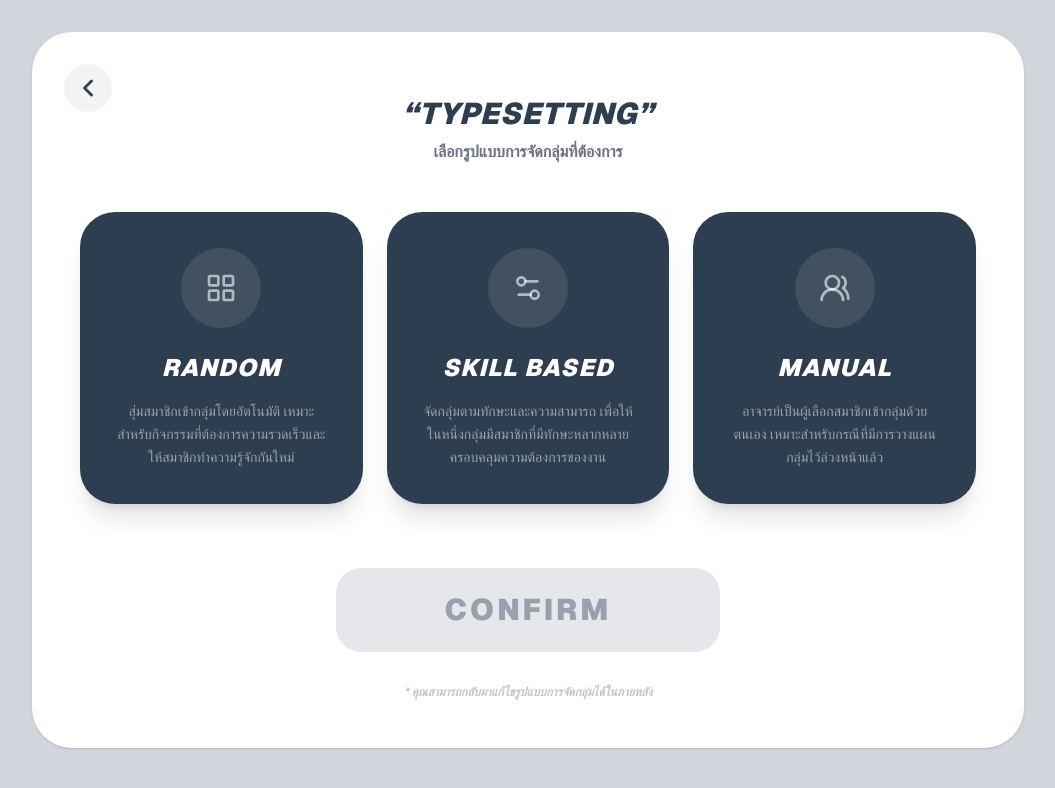
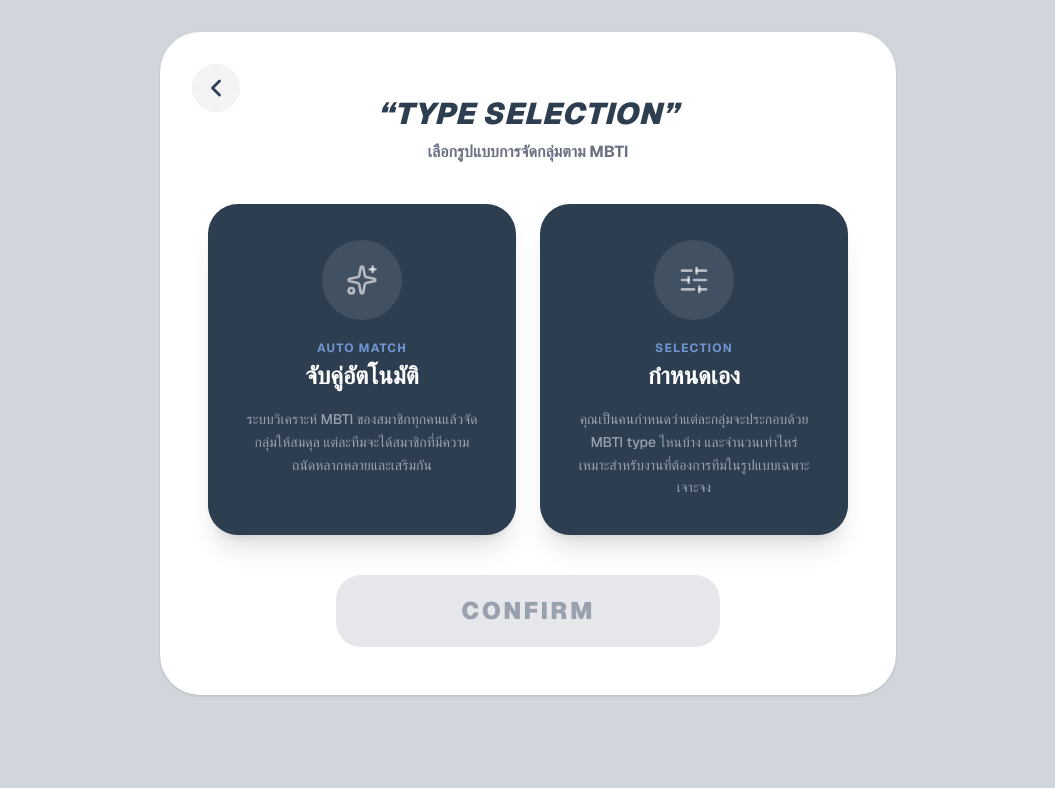
Before and after one commit to Oatto319/FinalProject, a Next.js app: page /create/typeselection in a window 1280 px wide. Shown: the top 788 px of the page, without its empty margins (112-1167 px from the left). Built offline with nearby package versions, Linux system fonts and the light colour scheme.

Commit message:
fix typeselection page

```diff
--- a/app/create/typeselection/page.tsx
+++ b/app/create/typeselection/page.tsx
@@ -1,120 +1,115 @@
 'use client';
 
-import React, { useState, useEffect } from 'react';
+import { useState } from 'react';
 import { useRouter } from 'next/navigation';
-import { ChevronLeft, Settings2, Users2, LayoutGrid, CheckCircle2 } from 'lucide-react';
+import { ChevronLeft, Sparkles, SlidersHorizontal, CheckCircle2 } from 'lucide-react';
 
-export default function TypesettingPage() {
+const MODES = [
+  {
+    id: 'auto',
+    title: 'จับคู่อัตโนมัติ',
+    subtitle: 'AUTO MATCH',
+    description: 'ระบบวิเคราะห์ MBTI ของสมาชิกทุกคนแล้วจัดกลุ่มให้สมดุล แต่ละทีมจะได้สมาชิกที่มีความถนัดหลากหลายและเสริมกัน',
+    icon: <Sparkles className="w-8 h-8" />,
+  },
+  {
+    id: 'selection',
+    title: 'กำหนดเอง',
+    subtitle: 'SELECTION',
+    description: 'คุณเป็นคนกำหนดว่าแต่ละกลุ่มจะประกอบด้วย MBTI type ไหนบ้าง และจำนวนเท่าไหร่ เหมาะสำหรับงานที่ต้องการทีมในรูปแบบเฉพาะเจาะจง',
+    icon: <SlidersHorizontal className="w-8 h-8" />,
+  },
+];
+
+export default function TypeSelectionPage() {
   const router = useRouter();
-  const [user, setUser] = useState<{ name: string; avatarSeed: number } | null>(null);
+  const [selected, setSelected] = useState<string | null>(null);
 
-  useEffect(() => {
-    const raw = localStorage.getItem('currentUser');
-    if (raw) setUser(JSON.parse(raw));
-  }, []);
+  const handleConfirm = () => {
+    if (!selected) return;
+    const raw = localStorage.getItem('pendingRoom');
+    const room = raw ? JSON.parse(raw) : {};
+    localStorage.setItem('pendingRoom', JSON.stringify({ ...room, matchMode: selected }));
 
-  const [selectedSetting, setSelectedSetting] = useState<string | null>(null);
-
-  const settingOptions = [
-    {
-      id: 'random',
-      title: 'RANDOM',
-      description: 'สุ่มสมาชิกเข้ากลุ่มโดยอัตโนมัติ เหมาะสำหรับกิจกรรมที่ต้องการความรวดเร็วและให้สมาชิกทำความรู้จักกันใหม่',
-      icon: <LayoutGrid className="w-8 h-8" />
-    },
-    {
-      id: 'skill',
-      title: 'SKILL BASED',
-      description: 'จัดกลุ่มตามทักษะและความสามารถ เพื่อให้ในหนึ่งกลุ่มมีสมาชิกที่มีทักษะหลากหลายครอบคลุมความต้องการของงาน',
-      icon: <Settings2 className="w-8 h-8" />
-    },
-    {
-      id: 'manual',
-      title: 'MANUAL',
-      description: 'อาจารย์เป็นผู้เลือกสมาชิกเข้ากลุ่มด้วยตนเอง เหมาะสำหรับกรณีที่มีการวางแผนกลุ่มไว้ล่วงหน้าแล้ว',
-      icon: <Users2 className="w-8 h-8" />
+    if (selected === 'selection') {
+      router.push('/create/typesetting');
+    } else {
+      router.push('/create/match');
     }
-  ];
+  };
 
   return (
     <div className="min-h-screen bg-gray-300 font-sans flex flex-col items-center">
-      {/* Main Content Area */}
-      <main className="w-full max-w-5xl mt-8 px-4 pb-12">
-        <div className="bg-white rounded-[40px] p-8 md:p-12 shadow-sm flex flex-col items-center min-h-[600px] relative">
+      <main className="w-full max-w-3xl mt-8 px-4 pb-12">
+        <div className="bg-white rounded-[40px] p-8 md:p-12 shadow-sm flex flex-col items-center min-h-[520px] relative">
 
-          {/* Back Button */}
+          {/* Back */}
           <button
-            onClick={() => router.back()} // เพิ่ม onClick
-            className="absolute left-8 top-8 w-12 h-12 bg-gray-100 rounded-full flex items-center justify-center text-gray-700 hover:bg-gray-200 transition-all active:scale-90">
+            onClick={() => router.back()}
+            className="absolute left-8 top-8 w-12 h-12 bg-gray-100 rounded-full flex items-center justify-center text-gray-700 hover:bg-gray-200 transition-all active:scale-90"
+          >
             <ChevronLeft size={28} strokeWidth={2.5} />
           </button>
 
-          {/* Title Section */}
-          <div className="text-center mt-4 mb-12">
+          {/* Title */}
+          <div className="text-center mt-4 mb-10">
             <h1 className="text-[#2D3E50] text-3xl font-black italic mb-2 tracking-wide uppercase">
-              &ldquo;Typesetting&rdquo;
+              &ldquo;Type Selection&rdquo;
             </h1>
-            <p className="text-gray-500 font-bold">เลือกรูปแบบการจัดกลุ่มที่ต้องการ</p>
+            <p className="text-gray-500 font-bold">เลือกรูปแบบการจัดกลุ่มตาม MBTI</p>
           </div>
 
-          {/* Settings Options Grid */}
-          <div className="w-full max-w-4xl grid grid-cols-1 md:grid-cols-3 gap-6 mb-12">
-            {settingOptions.map((option) => (
+          {/* Mode Cards */}
+          <div className="w-full grid grid-cols-1 md:grid-cols-2 gap-6 mb-10">
+            {MODES.map((mode) => (
               <button
-                key={option.id}
-                onClick={() => setSelectedSetting(option.id)}
+                key={mode.id}
+                onClick={() => setSelected(mode.id)}
                 className={`
-                  bg-[#2D3E50] rounded-[35px] p-8 flex flex-col items-center text-center gap-4 shadow-xl
-                  transition-all duration-300 border-4 relative overflow-hidden group
-                  ${selectedSetting === option.id
+                  bg-[#2D3E50] rounded-[30px] p-8 flex flex-col items-center text-center gap-4 shadow-xl
+                  transition-all duration-300 border-4 relative group
+                  ${selected === mode.id
                     ? 'border-[#7096D1] scale-105 ring-4 ring-[#7096D1]/20'
                     : 'border-transparent hover:border-gray-500'}
                 `}
               >
-                {/* Active Indicator */}
-                {selectedSetting === option.id && (
-                  <div className="absolute top-4 right-4 text-[#7096D1] animate-in zoom-in duration-300">
-                    <CheckCircle2 size={24} fill="currentColor" className="text-white" />
+                {selected === mode.id && (
+                  <div className="absolute top-4 right-4 text-white">
+                    <CheckCircle2 size={24} fill="#7096D1" />
                   </div>
                 )}
 
-                {/* Icon Circle */}
                 <div className={`
-                  w-20 h-20 rounded-full flex items-center justify-center mb-2 transition-colors
-                  ${selectedSetting === option.id ? 'bg-[#7096D1] text-white' : 'bg-white/10 text-white/60 group-hover:bg-white/20'}
+                  w-20 h-20 rounded-full flex items-center justify-center mb-1 transition-colors
+                  ${selected === mode.id ? 'bg-[#7096D1] text-white' : 'bg-white/10 text-white/60 group-hover:bg-white/20'}
                 `}>
-                  {option.icon}
+                  {mode.icon}
                 </div>
 
-                <h3 className="text-white text-2xl font-black italic tracking-wider">
-                  {option.title}
-                </h3>
+                <div>
+                  <p className="text-[#7096D1] text-xs font-bold tracking-widest uppercase mb-1">{mode.subtitle}</p>
+                  <h3 className="text-white text-2xl font-black">{mode.title}</h3>
+                </div>
 
-                <p className="text-gray-400 text-sm leading-relaxed font-medium">
-                  {option.description}
-                </p>
+                <p className="text-gray-400 text-sm leading-relaxed font-medium">{mode.description}</p>
               </button>
             ))}
           </div>
 
-          {/* Action Button - ปรับให้เหมือนหน้า Create Room (3D Style) */}
-          <div className="w-full flex justify-center pt-4">
+          {/* Confirm */}
+          <div className="w-full flex justify-center">
             <button
-              disabled={!selectedSetting}
-              onClick={() => selectedSetting && router.push('/create/match')}
+              disabled={!selected}
+              onClick={handleConfirm}
               className={`
-      w-full max-w-sm py-6 rounded-[25px] font-black text-3xl transition-all transform uppercase tracking-widest
-      ${selectedSetting
+                w-full max-w-sm py-5 rounded-[25px] font-black text-2xl transition-all transform uppercase tracking-widest
+                ${selected
                   ? 'bg-[#7096D1] text-white shadow-[0_8px_0_0_#4A6FA5] hover:shadow-[0_4px_0_0_#4A6FA5] hover:translate-y-[4px] active:shadow-none active:translate-y-[8px]'
-                  : 'bg-gray-200 text-gray-400 cursor-not-allowed shadow-none'}
-    `}
+                  : 'bg-gray-200 text-gray-400 cursor-not-allowed'}
+              `}
             >
               CONFIRM
             </button>
-          </div>
-
-          <div className="mt-8 text-gray-400 text-xs font-bold italic opacity-60">
-            * คุณสามารถกลับมาแก้ไขรูปแบบการจัดกลุ่มได้ในภายหลัง
           </div>
         </div>
       </main>
```
